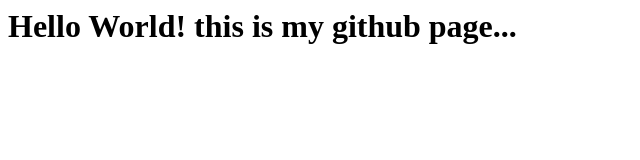
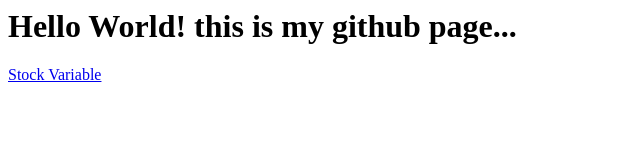
Before and after one commit to zuho1996/ms186878.github.io, a plain HTML site: page index.html in a window 1280 px wide. Shown: the whole page, without its empty margins (0-640 px from the left). Drawn offline with Linux system fonts and the light colour scheme.

Commit message:
Update index.html

```diff
--- a/index.html
+++ b/index.html
@@ -8,3 +8,4 @@
 </html>
 
  <h1>Hello World! this is my github page...</h1>
+ <a href="StockVariable.html">Stock Variable</a> <br>
```
